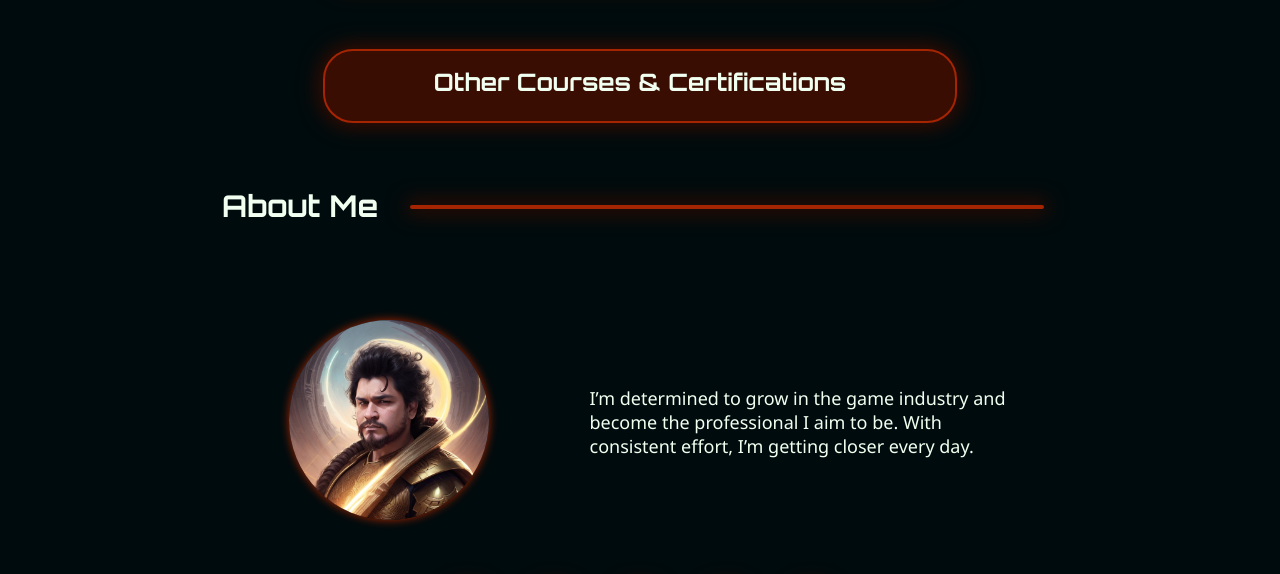
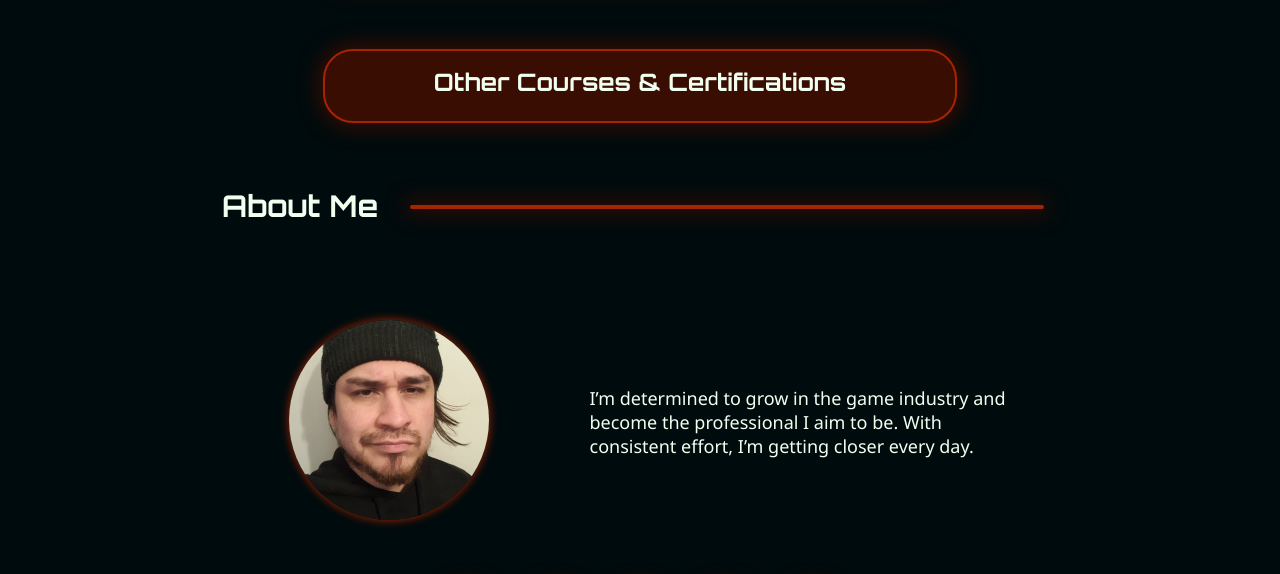
Before and after one commit to Fraggah/portfolio, a plain HTML site: page index.html in a window 1280 px wide. Shown: the part 6497-7071 px from the top of the page. Drawn offline with Linux system fonts and the light colour scheme.

Commit message:
image change

```diff
--- a/index.html
+++ b/index.html
@@ -275,7 +275,7 @@
                 <hr>
             </div>
             <div class="about">
-                <div class="about-img"><img class="me" src="images/me.png" alt="About Me"></div>
+                <div class="about-img"><img class="me" src="images/me.jpg" alt="About Me"></div>
                 <div class="about-content"><p>I’m determined to grow in the game industry and become the professional I aim to be. With consistent effort, I’m getting closer every day.</p></div>
             </div>
             <div class="social-container">
```
Also changed, not shown: images/me.jpg (added).
